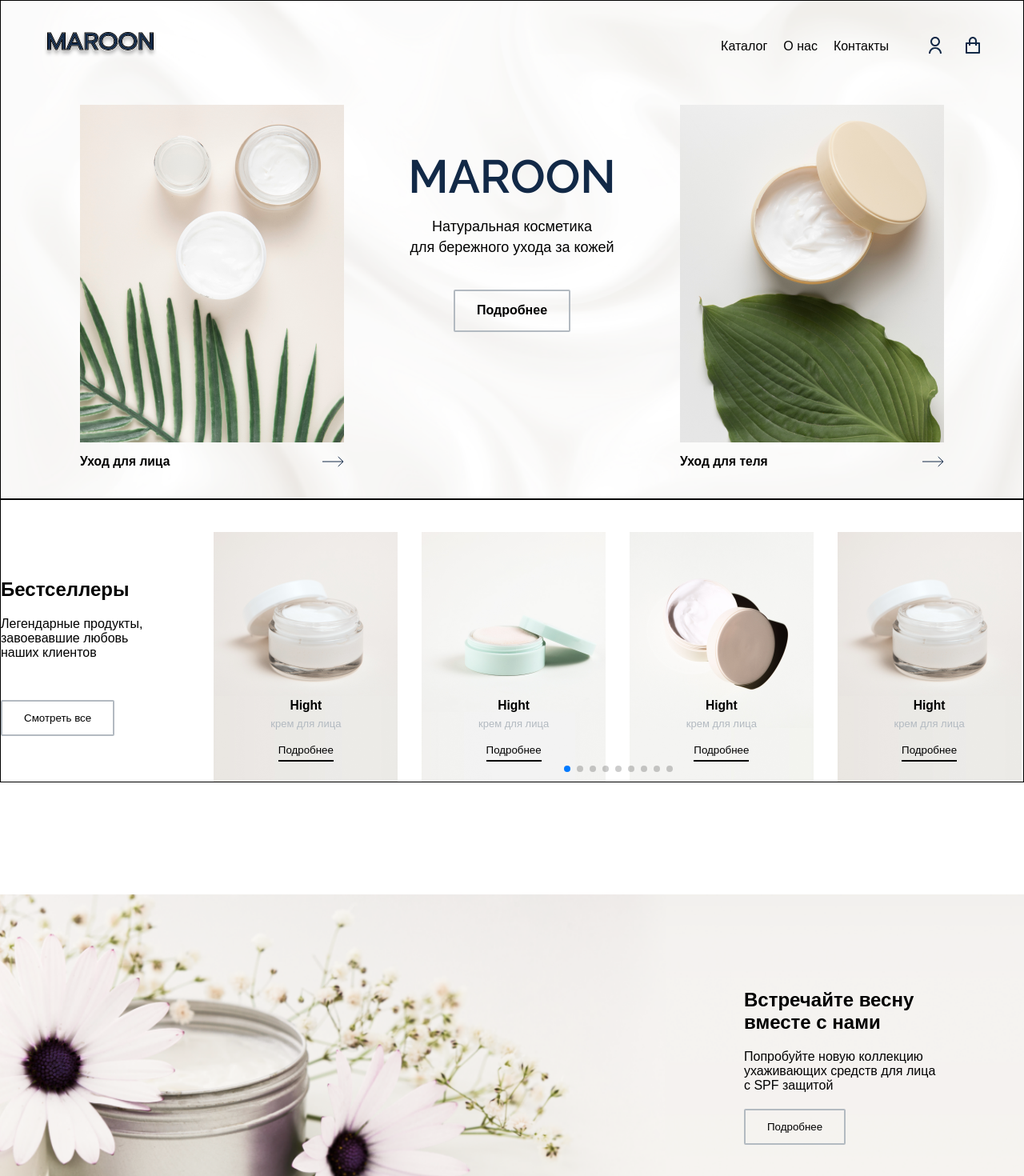
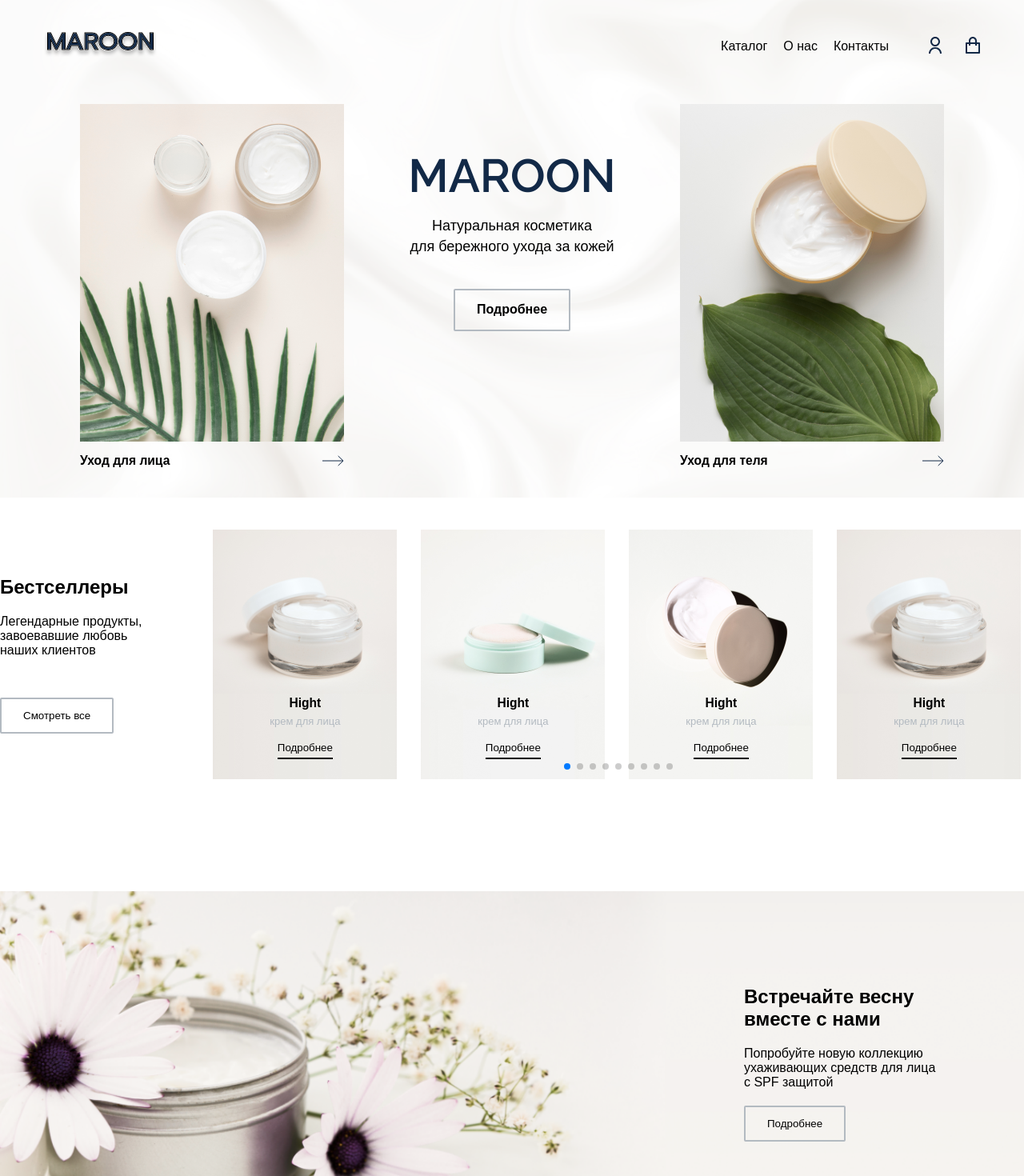
Before and after one commit to AlphaDevKz/maroon_shop-client, a React (Vite) app: page / in a window 1280 px wide. Shown: the top 1470 px of the page at 80% size. Built offline with nearby package versions, Linux system fonts and the light colour scheme; a web font is replaced by a local one.

Commit message:
deleted checking border for section

```diff
--- a/src/pages/Main/ui/bestselller/ui/Bestseller.module.scss
+++ b/src/pages/Main/ui/bestselller/ui/Bestseller.module.scss
@@ -1,7 +1,3 @@
-.root {
-   border: 1px solid black;
-}
-
 .bestseller {
    display: flex;
    align-items: center;
--- a/src/pages/Main/ui/welcome/Welcome.module.scss
+++ b/src/pages/Main/ui/welcome/Welcome.module.scss
@@ -1,7 +1,6 @@
 .root {
    background: no-repeat center url('../../../../assets/main_screen.png');
    background-size: cover;
-   border: 1px solid black;
 }
 
 .welcome {
```
